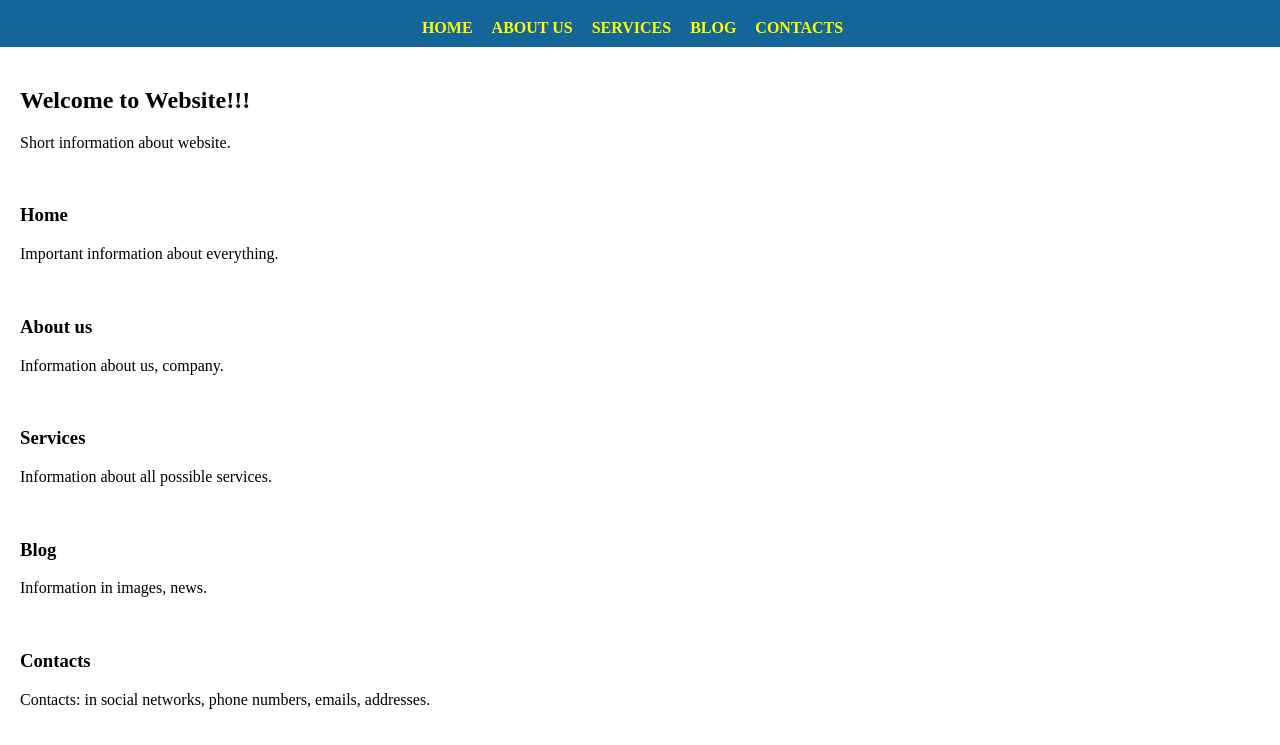
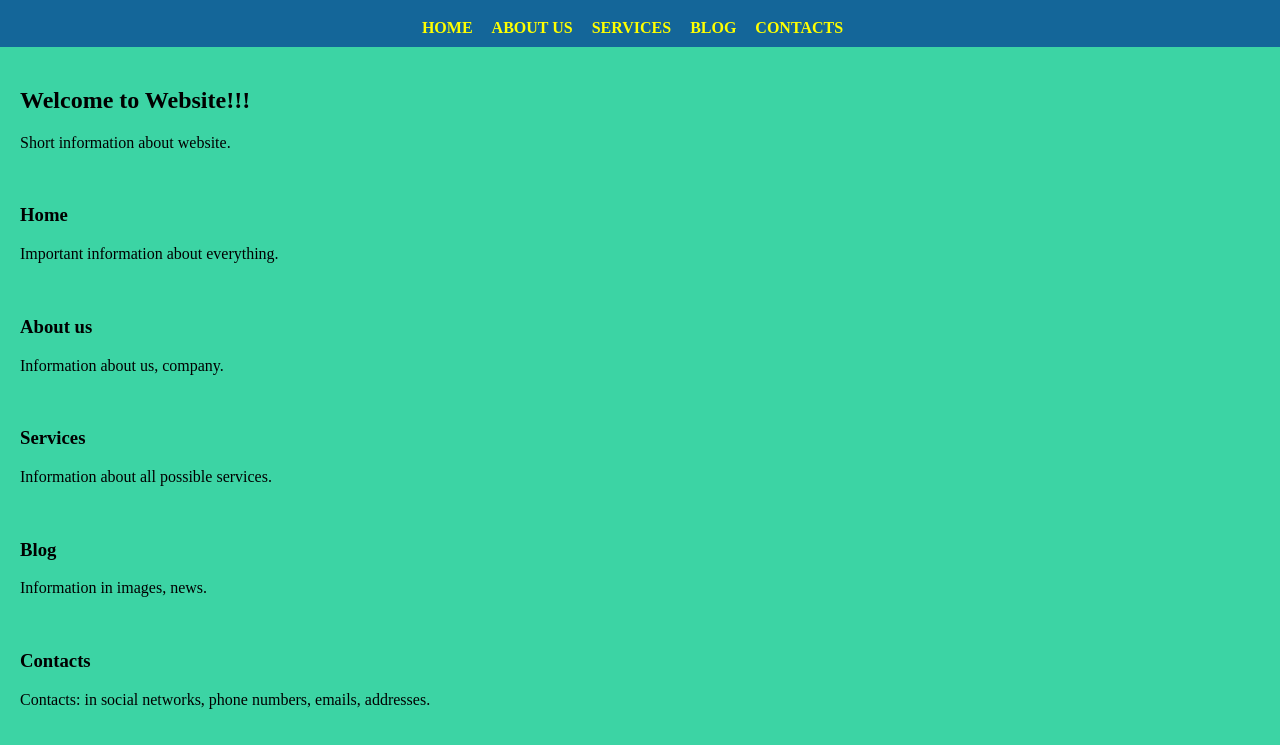
Before and after one commit to OlegKrol24/Test_repository, a plain HTML site: page index.html in a window 1280 px wide. Shown: the part 71-816 px from the top of the page. Drawn offline with Linux system fonts and the light colour scheme.

Commit message:
Information

```diff
--- a/style.css
+++ b/style.css
@@ -1,4 +1,5 @@
 body {
+    background: #3cd4a4;
     font-family: 'Times New Roman', Times, serif;
     margin: 0;
     padding: 0;
```
Also changed, not shown: Text_about_company.txt (added).
